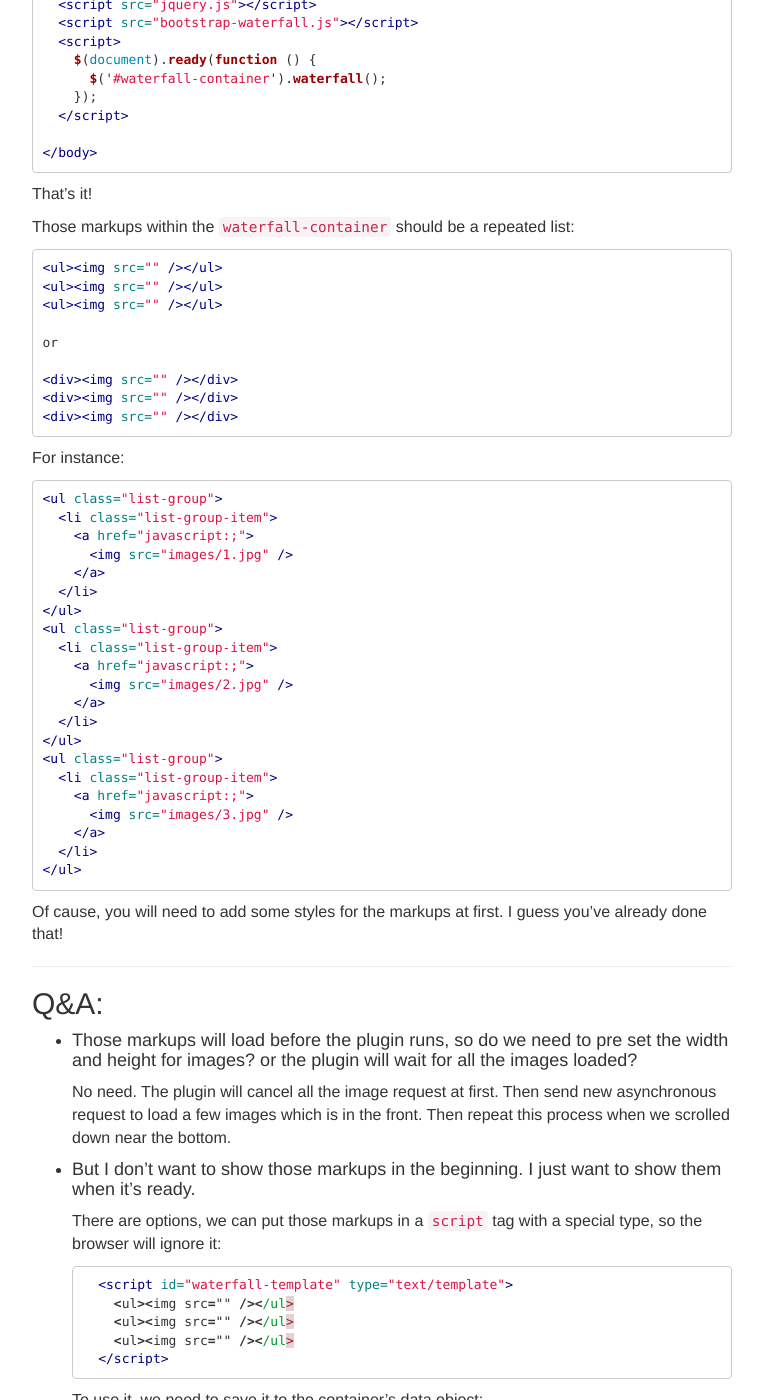
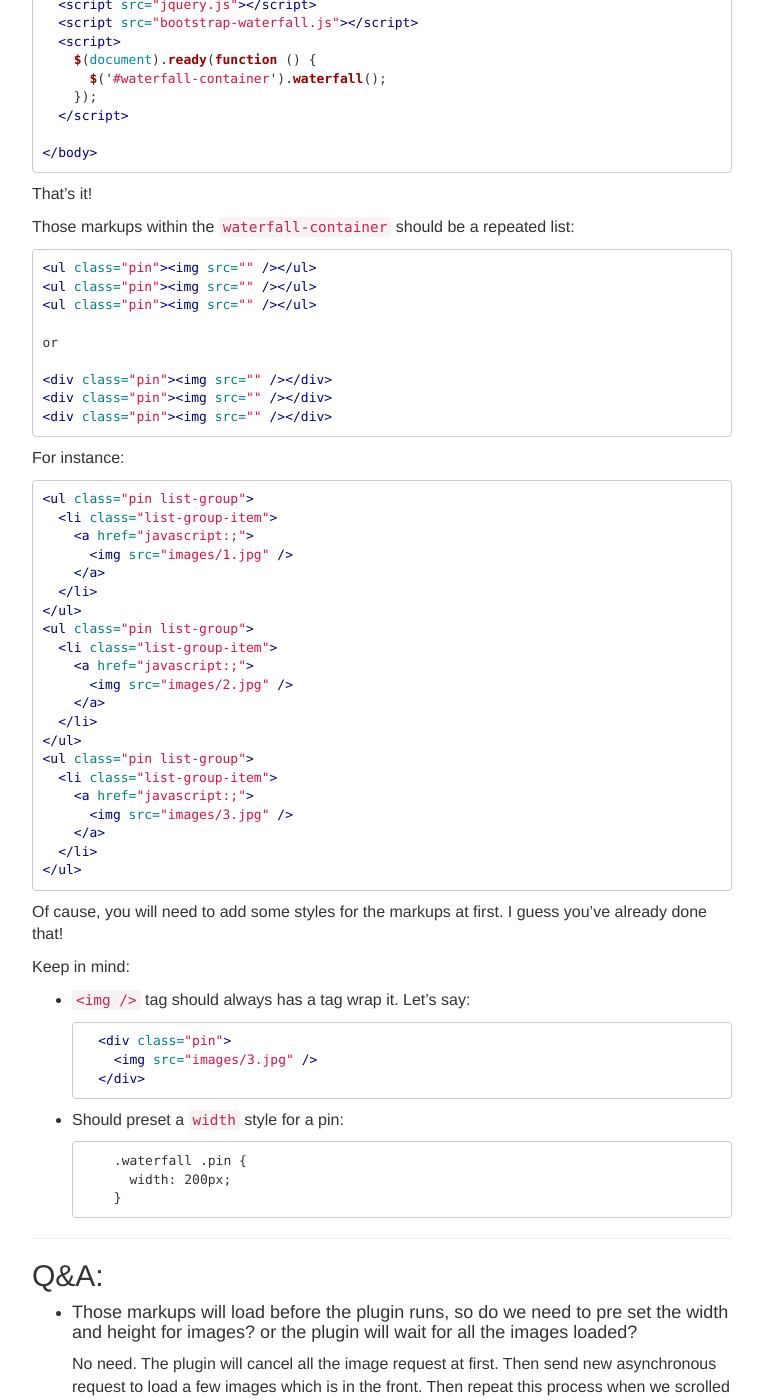
Before and after one commit to mystist/bootstrap-waterfall, a Jekyll site: the page built from getting-started.md, in a window 1280 px wide and 1400 px high, scrolled down 345 px. Shown: the whole window, without its empty margins (258-1021 px from the left). Built offline with Jekyll 4.4.1, drawn with Linux system fonts in a browser that asks for light colours; Markdown is read by kramdown in place of the engine named in the settings; some of the changed text lies outside the part shown.

Commit message:
:memo: Improve getting started.

````diff
--- a/getting-started.md
+++ b/getting-started.md
@@ -36,35 +36,35 @@ That's it!
 Those markups within the `waterfall-container` should be a repeated list:
 
 ```html
-<ul><img src="" /></ul>
-<ul><img src="" /></ul>
-<ul><img src="" /></ul>
+<ul class="pin"><img src="" /></ul>
+<ul class="pin"><img src="" /></ul>
+<ul class="pin"><img src="" /></ul>
 
 or
 
-<div><img src="" /></div>
-<div><img src="" /></div>
-<div><img src="" /></div>
+<div class="pin"><img src="" /></div>
+<div class="pin"><img src="" /></div>
+<div class="pin"><img src="" /></div>
 ```
 
 For instance:
 
 ```html
-<ul class="list-group">
+<ul class="pin list-group">
   <li class="list-group-item">
     <a href="javascript:;">
       <img src="images/1.jpg" />
     </a>
   </li>
 </ul>
-<ul class="list-group">
+<ul class="pin list-group">
   <li class="list-group-item">
     <a href="javascript:;">
       <img src="images/2.jpg" />
     </a>
   </li>
 </ul>
-<ul class="list-group">
+<ul class="pin list-group">
   <li class="list-group-item">
     <a href="javascript:;">
       <img src="images/3.jpg" />
@@ -74,6 +74,24 @@ For instance:
 ```
 
 Of cause, you will need to add some styles for the markups at first. I guess you've already done that!
+
+Keep in mind:
+
+- `<img />` tag should always has a tag wrap it. Let's say:
+
+    ```html
+    <div class="pin">
+      <img src="images/3.jpg" />
+    </div>
+    ```
+
+- Should preset a `width` style for a pin:
+
+    ```html
+      .waterfall .pin {
+        width: 200px;
+      }
+    ```
 
 ***
 
@@ -86,9 +104,9 @@ Of cause, you will need to add some styles for the markups at first. I guess you
 
     ```html
     <script id="waterfall-template" type="text/template">
-      <ul><img src="" /></ul>
-      <ul><img src="" /></ul>
-      <ul><img src="" /></ul>
+      <ul class="pin"><img src="" /></ul>
+      <ul class="pin"><img src="" /></ul>
+      <ul class="pin"><img src="" /></ul>
     </script>
     ```
 
````
Also changed, not shown: other parts of getting-started.md (+0 -1 lines).
